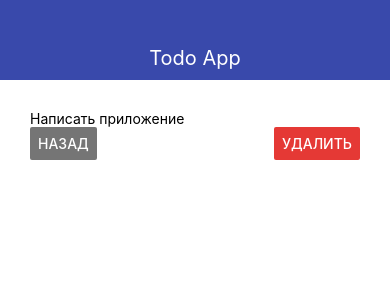
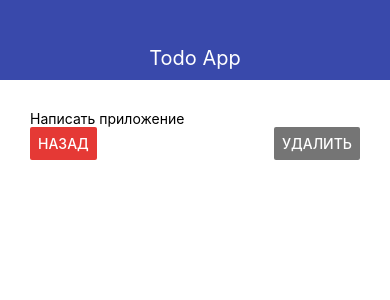
Before and after one commit to sanek306/react-native-course-expo, a React Native app: screen / in a window 390 px wide. Shown: the top 300 px of the page. Built offline with nearby package versions, Linux system fonts and the light colour scheme.

Commit message:
Added theme.js

```diff
--- a/src/components/AddTodo.js
+++ b/src/components/AddTodo.js
@@ -1,5 +1,6 @@
 import React, { useState } from 'react';
 import { View, StyleSheet, TextInput, Button, Alert } from 'react-native';
+import { THEME } from '../theme';
 
 export const AddTodo = ({ onSubmit }) => {
     const [value, setValue] = useState('');
@@ -41,7 +42,7 @@ const styles = StyleSheet.create({
     input: {
         width: "70%",
         padding: 10,
-        borderBottomColor: "#3949ab",
+        borderBottomColor: THEME.MAIN_COLOR,
         borderStyle: "solid",
         borderBottomWidth: 2,
         fontSize: 15,
--- a/src/components/Navbar.js
+++ b/src/components/Navbar.js
@@ -1,5 +1,6 @@
 import React from 'react';
 import { View, Text, StyleSheet } from 'react-native';
+import { THEME } from '../theme';
 
 export const Navbar = ({ title }) => {
 
@@ -15,7 +16,7 @@ const styles = StyleSheet.create({
         height: 80,
         alignItems: 'center',
         justifyContent: 'flex-end',
-        backgroundColor: '#3949ab',
+        backgroundColor: THEME.MAIN_COLOR,
         paddingBottom: 10,
         position: 'absolute',
         top: 0,
--- a/src/screens/TodoScreen.js
+++ b/src/screens/TodoScreen.js
@@ -1,13 +1,14 @@
 import React from 'react';
 import { View, StyleSheet, Text, Button } from 'react-native';
+import { THEME } from '../theme';
 
 export const TodoScreen = ({ goBack, todo }) => {
     return (
         <View>
             <Text>{todo && todo.title}</Text>
             <View style={styles.buttons}>
-                <Button title='Назад' color='#757575' onPress={goBack} />
-                <Button title='Удалить' color='#e53935' onPress={() => console.log('remove')} />
+                <Button title='Назад' color={THEME.DANGER_COLOR} onPress={goBack} />
+                <Button title='Удалить' color={THEME.GRAY_COLOR} onPress={() => console.log('remove')} />
             </View>
         </View>
     );
--- /dev/null
+++ b/src/theme.js
@@ -0,0 +1,5 @@
+export const THEME = {
+    DANGER_COLOR: '#e53935',
+    GRAY_COLOR: '#757575',
+    MAIN_COLOR: '#3949ab',
+};
```
